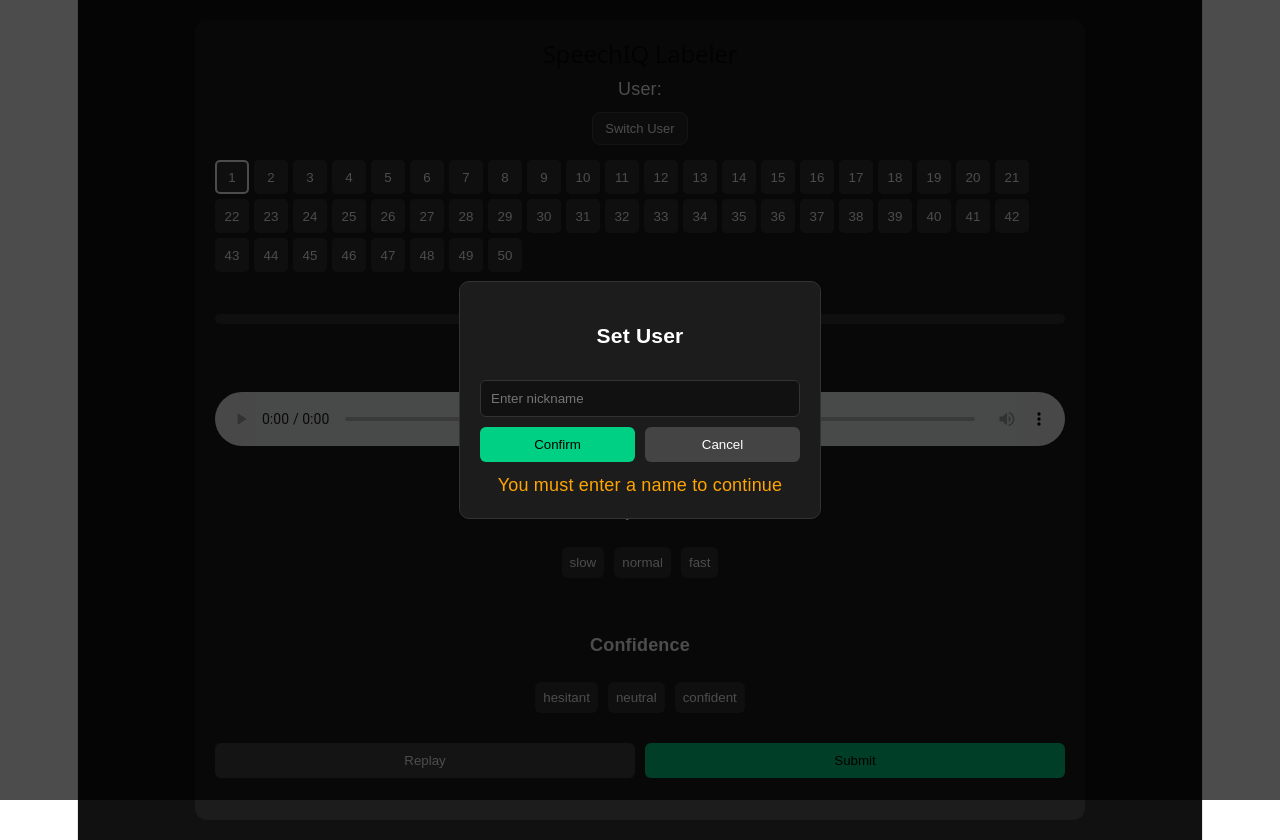
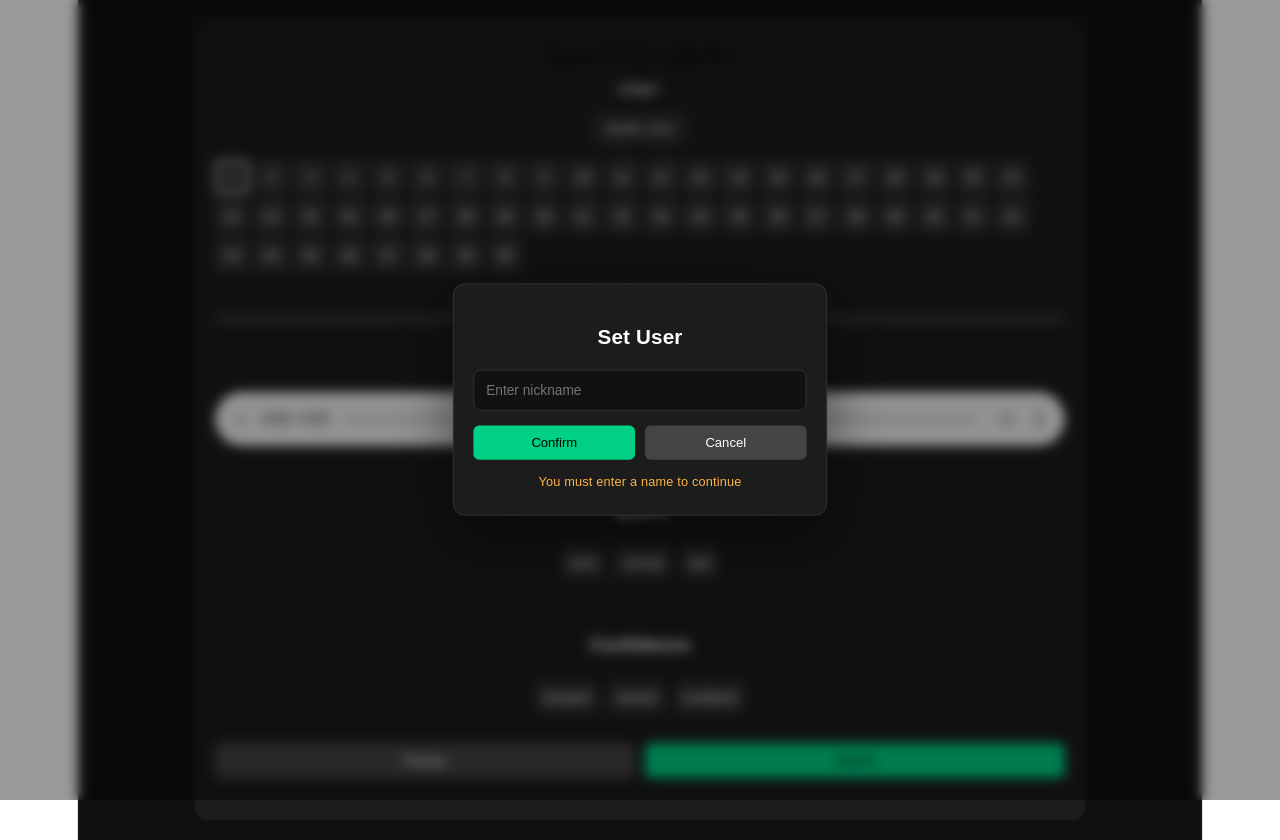
Before and after one commit to paulogabe1/speechiq-labeler, a React (Vite) app: page / in a window 1280 px wide. Built offline with nearby package versions, Linux system fonts and the light colour scheme.

Commit message:
Update App.jsx

```diff
--- a/src/App.jsx
+++ b/src/App.jsx
@@ -322,19 +322,28 @@ export default function App() {
       </div>
 
       {showUserModal && (
-        <div style={styles.modalOverlay}>
-          <div style={styles.modalBox}>
-
-            <h3>Set User</h3>
+        <div
+          style={styles.modalOverlay}
+          onMouseDown={cancelUserChange}
+        >
+          <div
+            style={styles.modalBox}
+            onMouseDown={(e) => e.stopPropagation()}
+          >
+            <h3 style={{ marginBottom: 10 }}>Set User</h3>
 
             <input
+              autoFocus
               value={tempNickname}
               onChange={(e) => setTempNickname(e.target.value)}
               placeholder="Enter nickname"
               style={styles.input}
+              onKeyDown={(e) => {
+                if (e.key === "Enter") confirmUser()
+              }}
             />
 
-            <div style={{ display: "flex", gap: 10, marginTop: 10 }}>
+            <div style={styles.modalActions}>
               <button onClick={confirmUser} style={styles.primary}>
                 Confirm
               </button>
@@ -345,11 +354,10 @@ export default function App() {
             </div>
 
             {!nickname && (
-              <p style={{ color: "orange", marginTop: 10 }}>
+              <p style={{ color: "#ffb347", marginTop: 10, fontSize: 13 }}>
                 You must enter a name to continue
               </p>
             )}
-
           </div>
         </div>
       )}
@@ -484,30 +492,60 @@ const styles = {
     left: 0,
     width: "100vw",
     height: "100vh",
-    background: "rgba(0,0,0,0.7)",
     display: "flex",
     alignItems: "center",
     justifyContent: "center",
-    zIndex: 9999
+    background: "rgba(0,0,0,0.4)",
+    backdropFilter: "blur(6px)",
+    WebkitBackdropFilter: "blur(6px)",
+    zIndex: 9999,
+    animation: "fadeIn 0.15s ease-out"
   },
 
   modalBox: {
-    width: 320,
+    width: 340,
     background: "#1c1c1c",
     padding: 20,
-    borderRadius: 10,
+    borderRadius: 12,
     border: "1px solid #333",
-    textAlign: "center"
+    textAlign: "center",
+    transform: "scale(0.98)",
+    animation: "popIn 0.15s ease-out",
+    boxShadow: "0 20px 60px rgba(0,0,0,0.5)"
   },
 
   input: {
     width: "100%",
-    padding: 10,
+    padding: 12,
     marginTop: 10,
     background: "#111",
     border: "1px solid #333",
     color: "white",
-    borderRadius: 6,
-    boxSizing: "border-box"
+    borderRadius: 8,
+    boxSizing: "border-box",
+    fontSize: 14,
+    outline: "none"
+  },
+
+    modalActions: {
+    display: "flex",
+    gap: 10,
+    marginTop: 15
+  },
+
+  "@keyframes fadeIn": {
+    from: { opacity: 0 },
+    to: { opacity: 1 }
+  },
+
+  "@keyframes popIn": {
+    from: {
+      transform: "scale(0.95)",
+      opacity: 0
+    },
+    to: {
+      transform: "scale(1)",
+      opacity: 1
+    }
   }
 }
```
